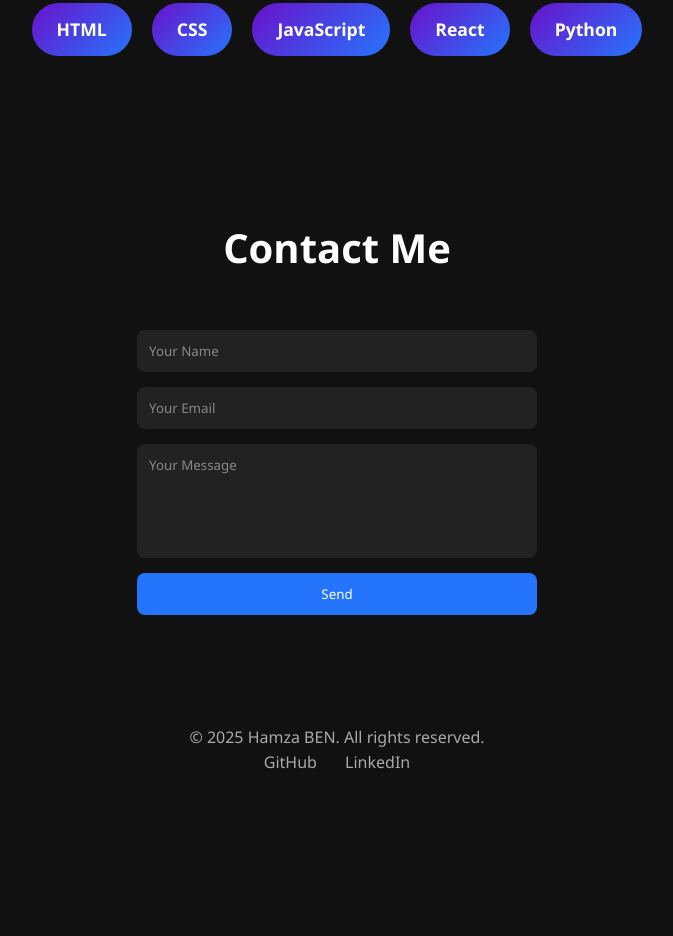
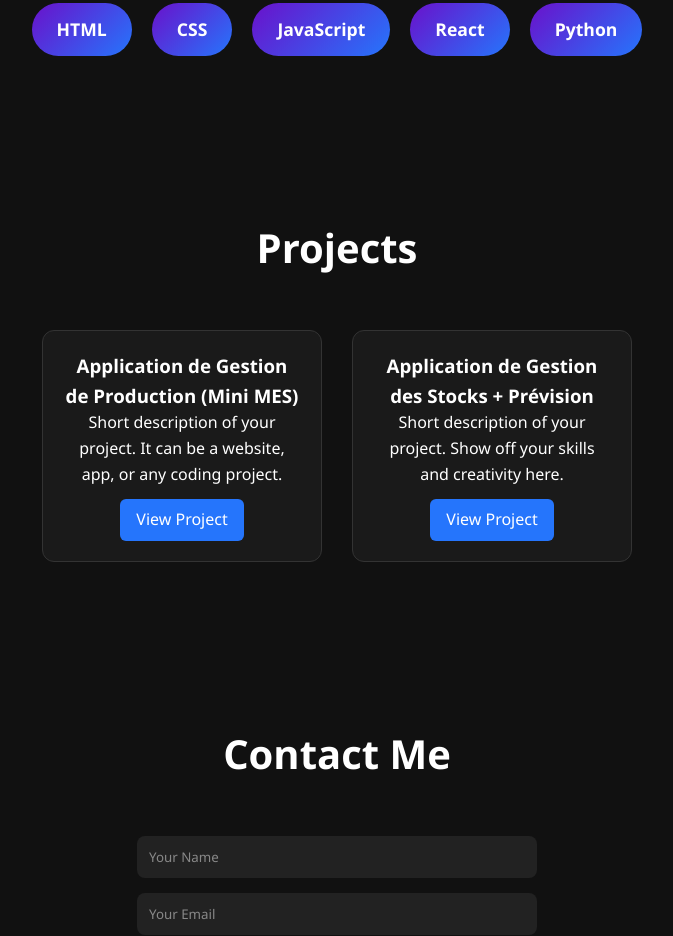
Before and after one commit to bentouilahamza13/portfolio, a plain HTML site: page index.html in a window 1280 px wide. Shown: the part 1349-2285 px from the top of the page, without its empty margins (303-976 px from the left). Before the commit the page ends 2155 px from the top, so only its background shows below. Drawn offline with Linux system fonts and the light colour scheme.

Commit message:
Update index.html

```diff
--- a/index.html
+++ b/index.html
@@ -131,7 +131,7 @@
 </section>
 
 <!-- Projects -->
-<!-- <section id="projects">
+<section id="projects">
     <h2>Projects</h2>
     <div class="project-cards">
         <div class="project-card">
@@ -145,7 +145,7 @@
             <a href="#">View Project</a>
         </div>
     </div>
-</section> -->
+</section>
 
 <!-- Contact -->
 <section id="contact">
```
